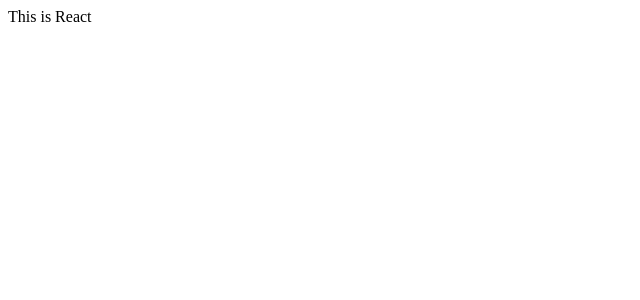
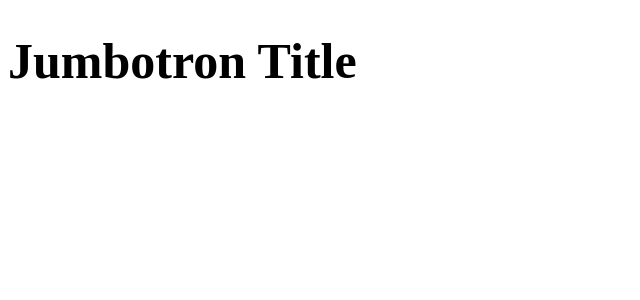
Before and after one commit to munirmahmud/netflix, a React (Create React App) app: page / in a window 1280 px wide. Shown: the top 300 px of the page, without its empty margins (0-640 px from the left). Built offline with nearby package versions, Linux system fonts and the light colour scheme.

Commit message:
Jumbotron component initialized

```diff
--- a/package.json
+++ b/package.json
@@ -6,9 +6,11 @@
     "@testing-library/jest-dom": "^4.2.4",
     "@testing-library/react": "^9.3.2",
     "@testing-library/user-event": "^7.1.2",
+    "firebase": "^7.23.0",
     "react": "^16.13.1",
     "react-dom": "^16.13.1",
-    "react-scripts": "3.4.3"
+    "react-scripts": "3.4.3",
+    "styled-components": "^5.2.0"
   },
   "scripts": {
     "start": "react-scripts start",
--- a/src/App.js
+++ b/src/App.js
@@ -1,11 +1,10 @@
 import React from 'react';
+import { JumbotronContainer } from "./containers/JumbotronContainer";
 
-function App() {
-  return (
-    <div className="App">
-      <h>This is React</h>
-    </div>
-  );
+export default function App() {
+    return (
+        <>
+            <JumbotronContainer />
+        </>
+    )
 }
-
-export default App;
--- /dev/null
+++ b/src/components/jumbotron/index.js
@@ -0,0 +1,30 @@
+import React from "react";
+import { Container, Inner, Item, Title, SubTitle, Image, Pane } from './styles/jumbotron';
+
+export default function Jumbotron({children, direction = 'row', ...restProps}) {
+    return (
+        <Item {...restProps}>
+            <Inner direction={direction}>{children}</Inner>
+        </Item>
+);
+}
+
+Jumbotron.Container = function JumbotronContainer({children, ...restProps}) {
+    return <Container {...restProps}>{children}</Container>;
+};
+
+Jumbotron.Pane = function JumbotronPane({children, ...restProps}) {
+    return <Pane {...restProps}>{children}</Pane>;
+};
+
+Jumbotron.Title = function JumbotronTitle({children, ...restProps}) {
+    return <Title {...restProps}>{children}</Title>;
+};
+
+Jumbotron.SubTitle = function JumbotronSubTitle({children, ...restProps}) {
+    return <SubTitle {...restProps}>{children}</SubTitle>;
+};
+
+Jumbotron.Image = function JumbotronImage({...restProps}) {
+    return <Image {...restProps} />;
+};
--- /dev/null
+++ b/src/components/jumbotron/styles/jumbotron.js
@@ -0,0 +1,61 @@
+import styled from 'styled-components/macro';
+
+export const Item = styled.div`
+    display: flex;
+    border-bottom: 8px solid #222;
+    padding: 50px 5%;
+    overflow: hidden;
+`;
+
+export const Inner = styled.div`
+    display: flex;
+    align-items: center;
+    flex-direction: ${({ direction }) => direction};
+    justify-content: space-between;
+    max-width: 1100px;
+    margin: auto;
+    width: 100%;
+
+    @media (max-width: 1000px) {
+        flex-direction: column;
+    }
+`;
+
+export const Container = styled.div`
+    @media (max-width: 1000px) {
+        ${Item}:last-of-type h2 {
+            margin-bottom: 50px;
+        }
+    }
+`;
+export const Pane = styled.div`
+    width: 50%;
+
+    @media (max-width: 1000px) {
+        width: 100%;
+        padding: 0 45px;
+        text-align: center;
+    }
+`;
+export const Title = styled.h1`
+    font-size: 50px;
+    line-height: 1.1;
+    margin-bottom: 8px;
+
+    @media (max-width: 600px) {
+        font-size: 35px;
+    }
+`;
+export const SubTitle = styled.h2`
+    font-size: 26px;
+    font-weight: normal;
+    line-height: normal;
+
+    @media (max-width: 600px) {
+        font-size: 18px;
+    }
+`;
+export const Image = styled.img`
+    max-width: 100%;
+    height: auto;
+`;
--- /dev/null
+++ b/src/containers/JumbotronContainer.js
@@ -0,0 +1,10 @@
+import React from 'react';
+import Jumbotron from "../components/jumbotron";
+
+export function JumbotronContainer() {
+    return (
+        <Jumbotron.Container>
+            <Jumbotron.Title>Jumbotron Title</Jumbotron.Title>
+        </Jumbotron.Container>
+    );
+}
```
Also changed, not shown: 1 other file (tests, documents, lock files or other folders).
